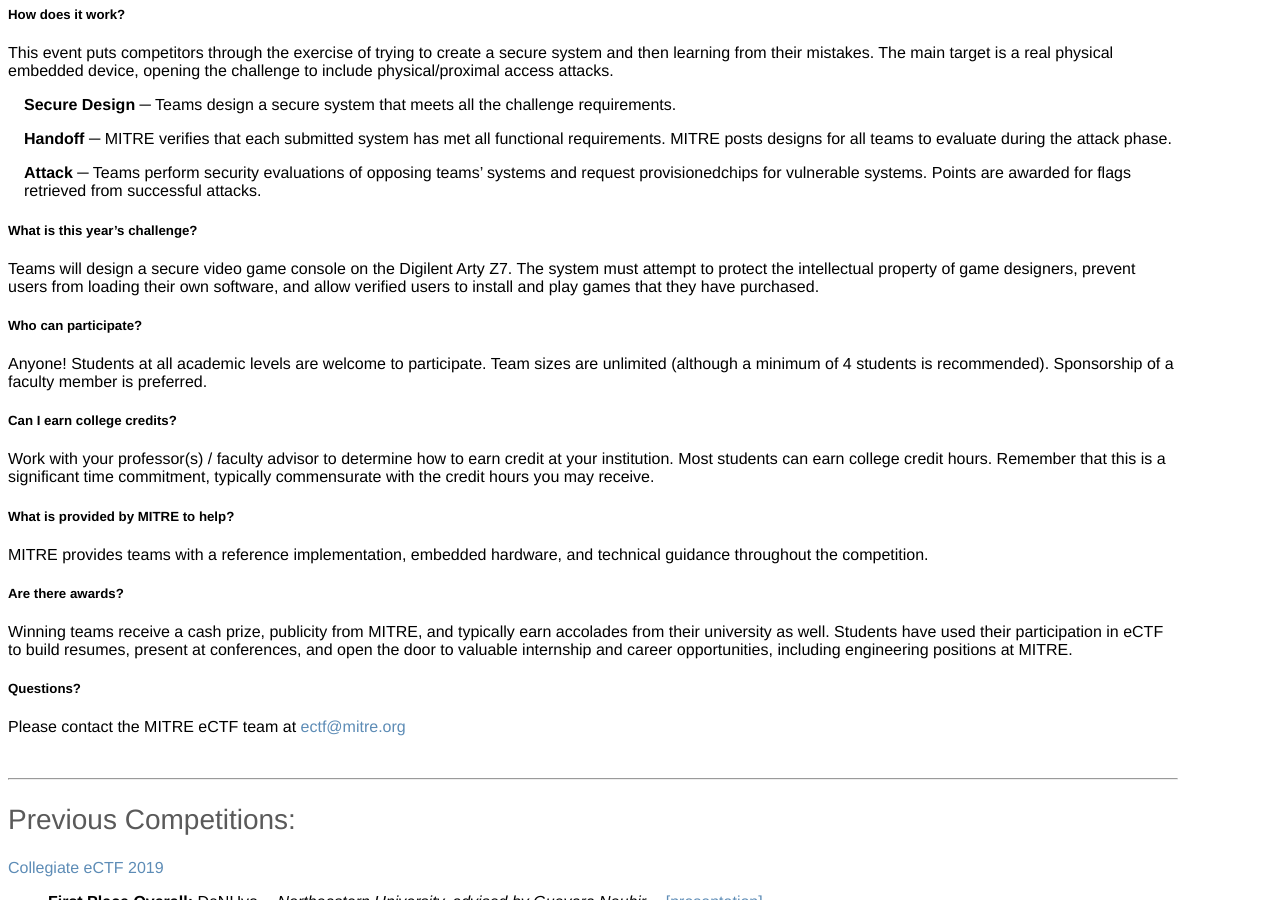
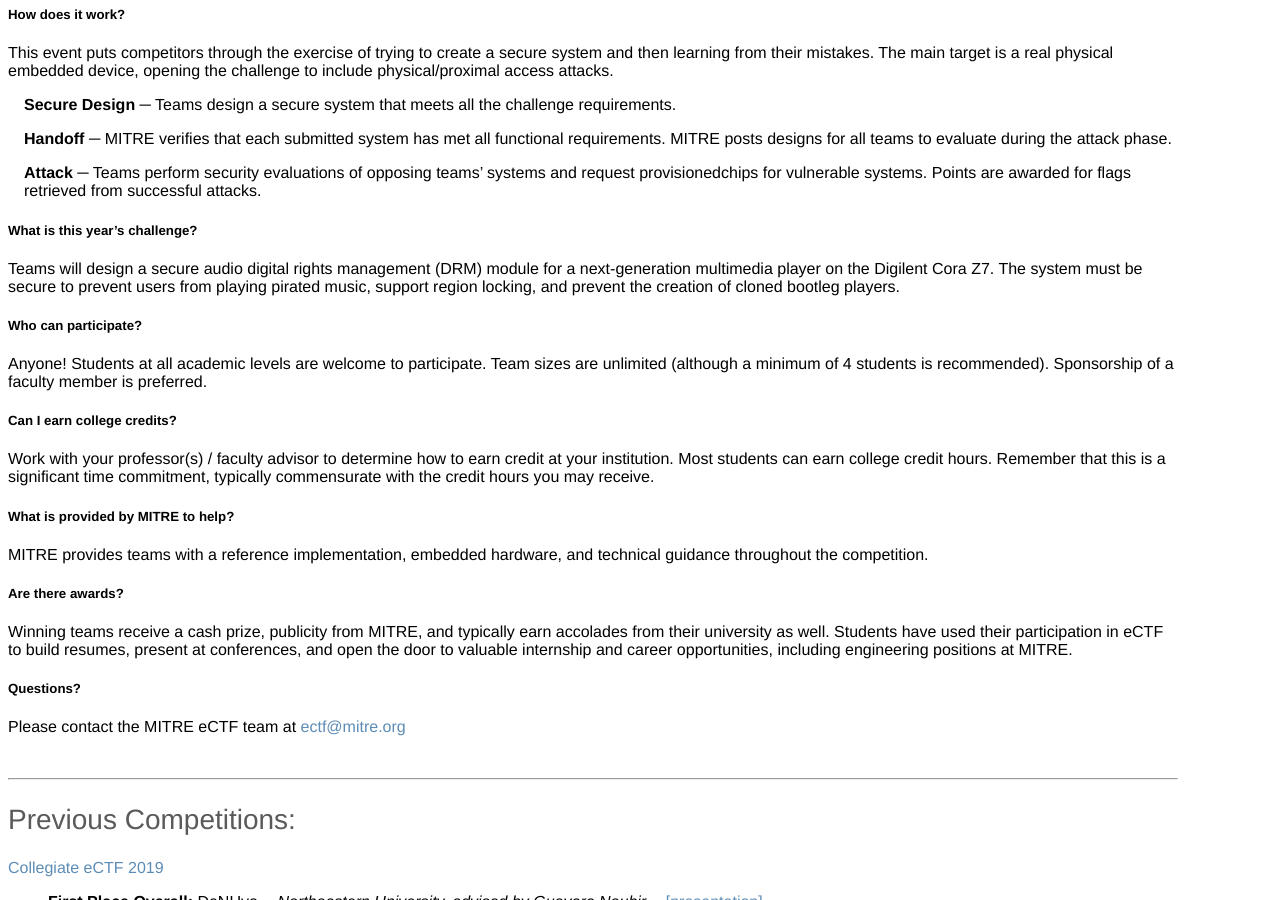
Before and after one commit to mitre-cyber-academy/mitre-cyber-academy.github.io, a Jekyll site: the page built from competitions/embedded/index.html, in a window 1280 px wide and 900 px high, scrolled down 1163 px. Built offline with Jekyll 4.4.1, drawn with Linux system fonts in a browser that asks for light colours; nearby versions of some CDN libraries; library files that are not in the unit come from our copies.

Commit message:
Update the description for the 2020 eCTF

```diff
--- a/competitions/embedded/index.html
+++ b/competitions/embedded/index.html
@@ -60,7 +60,7 @@ title: MITRE Cyber Academy | Embedded
 
                 <h5>What is this year’s challenge?</h5>
                 <p>
-                    Teams will design a secure video game console on the Digilent Arty Z7. The system must attempt to protect the intellectual property of game designers, prevent users from loading their own software, and allow verified users to install and play games that they have purchased.
+                    Teams will design a secure audio digital rights management (DRM) module for a next-generation multimedia player on the Digilent Cora Z7. The system must be secure to prevent users from playing pirated music, support region locking, and prevent the creation of cloned bootleg players.
                 </p>
 
                 <h5>Who can participate?</h5>
```
